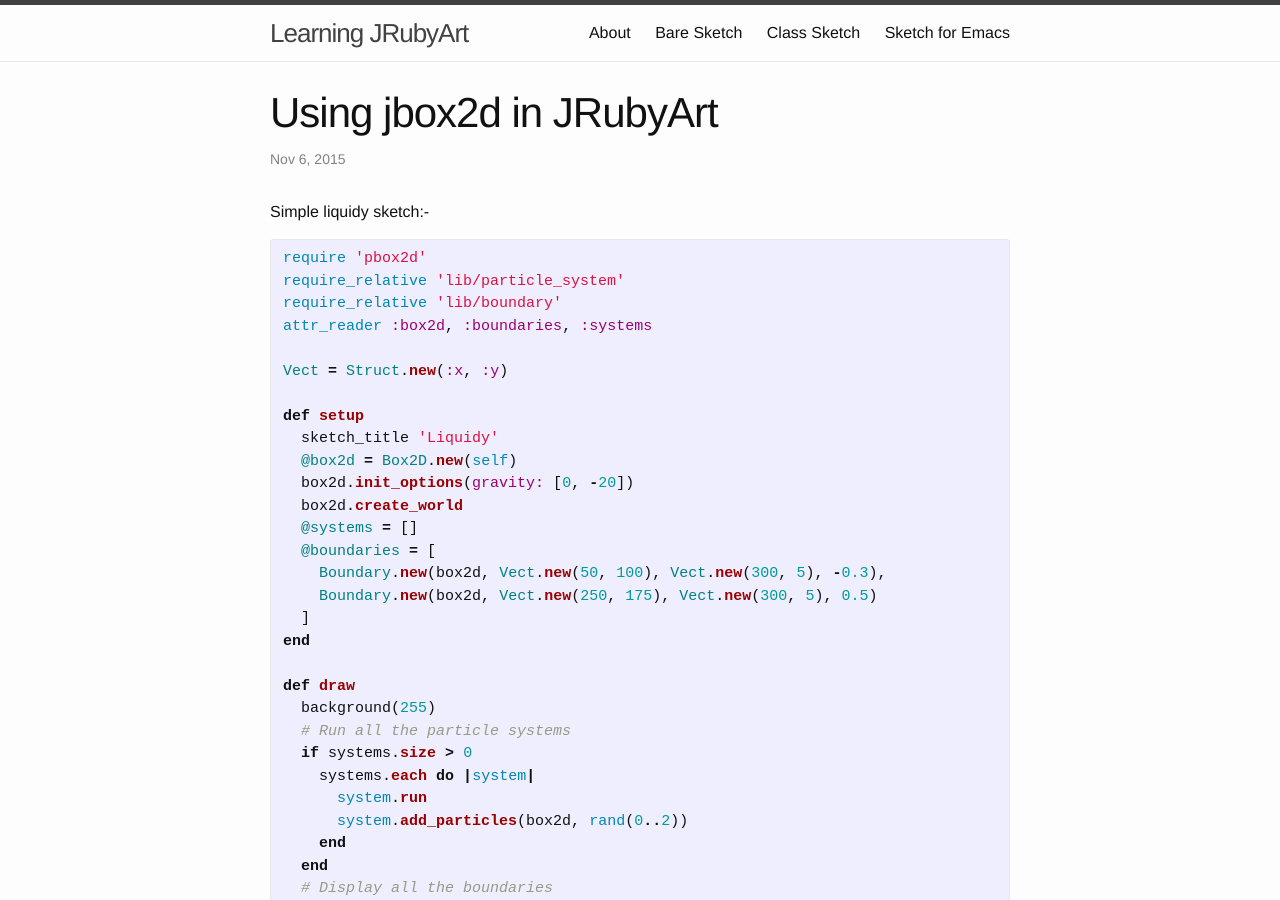
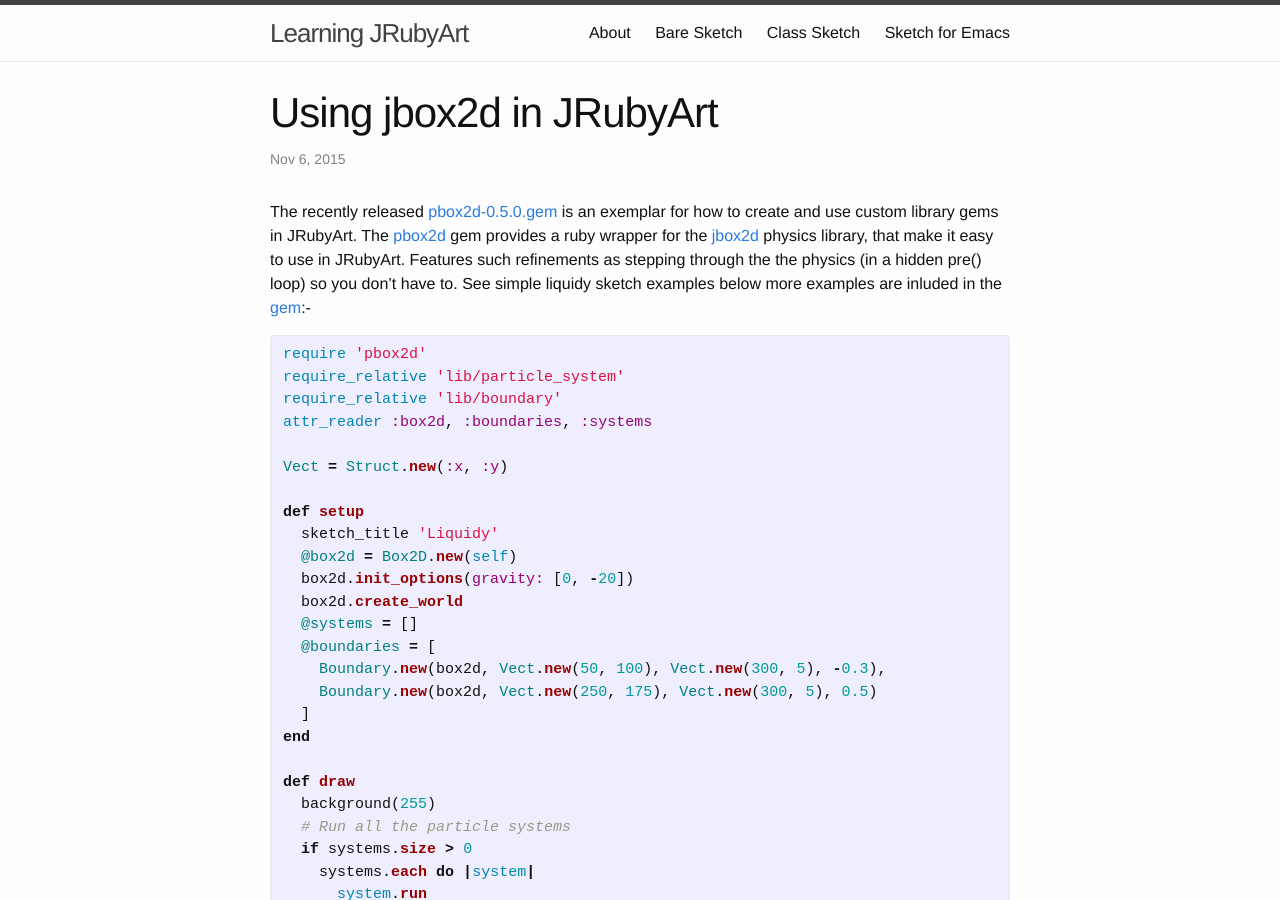
Before and after one commit to monkstone/monkstone.github.com, a Jekyll site: the page built from _posts/2015-11-06-jbox2d.md, in a window 1280 px wide and 900 px high. Built offline with Jekyll 4.4.1, drawn with Linux system fonts in a browser that asks for light colours; some of the changed text lies outside the part shown.

Commit message:
refine jbox2d

```diff
--- a/_posts/2015-11-06-jbox2d.md
+++ b/_posts/2015-11-06-jbox2d.md
@@ -6,7 +6,7 @@ categories: jruby_art update
 permalink:   _posts/time
 ---
 
-Simple liquidy sketch:-
+The recently released [pbox2d-0.5.0.gem][gem] is an exemplar for how to create and use custom library gems in JRubyArt. The [pbox2d][gem] gem provides a ruby wrapper for the [jbox2d][library] physics library, that make it easy to use in JRubyArt. Features such refinements as stepping through the the physics (in a hidden pre() loop) so you don't have to. See simple liquidy sketch examples below more examples are inluded in the [gem][gem]:-
 
 {% highlight ruby %}
 
@@ -96,7 +96,7 @@ class Boundary
 end
 {% endhighlight %}
 
-The Particle System file, using forwardable instead of inheritance to get enumerable behaviour
+The Particle System file, using forwardable instead of inheritance to get enumerable behaviour, note the use of a custom runnable module.
 
 {% highlight ruby %}
 
@@ -212,3 +212,8 @@ class Particle
 end
 
 {% endhighlight %}
+
+<img src="/assets/liquidy.png" />
+
+[gem]:https://github.com/ruby-processing/jbox2d
+[library]:http://www.jbox2d.org/
```
Also changed, not shown: assets/liquidy.png (added).
